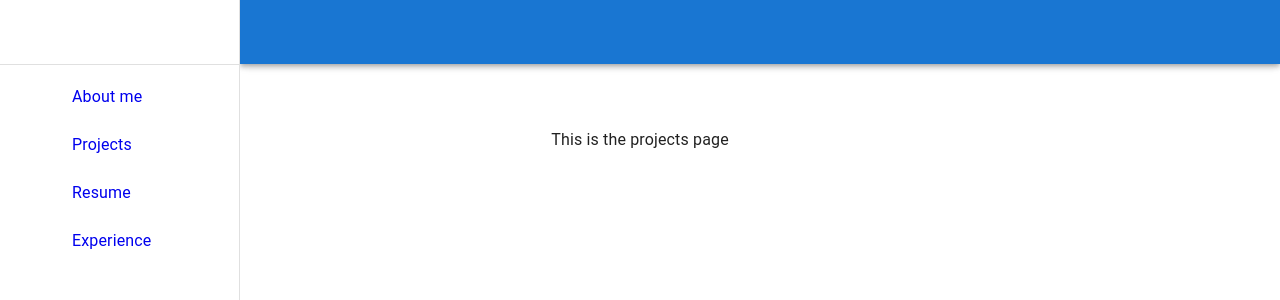
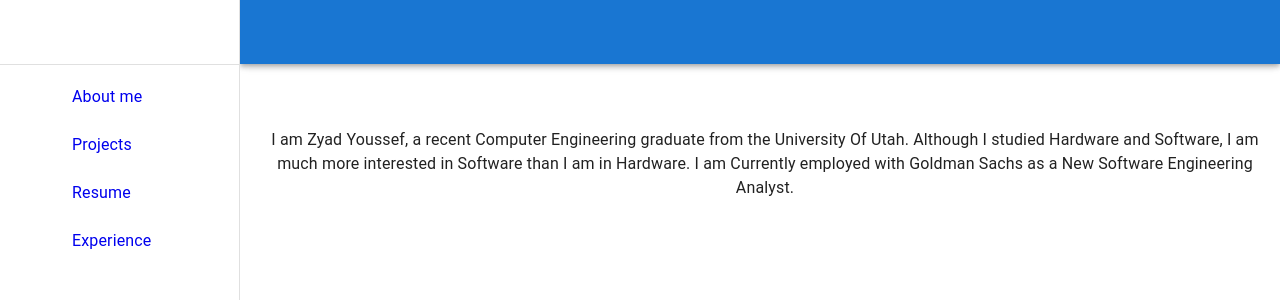
Before and after one commit to zyad-youssef/Personal-Portfolio, a React (Create React App) app in the folder personal_portfolio/: page /Resume in a window 1280 px wide. Shown: the top 300 px of the page. Built offline with nearby package versions, Linux system fonts and the light colour scheme.

Commit message:
fixed about me styling

```diff
--- a/personal_portfolio/src/components/ProjectsPage.tsx
+++ b/personal_portfolio/src/components/ProjectsPage.tsx
@@ -1,11 +1,9 @@
-import React from "react";
-import Typography from '@mui/material/Typography';
+import Box from '@mui/material/Box';
 function Menu() {
   return (
-    <div className="App">
-    This is the projects page
-   </div>
-
+    <Box sx={{position: 'absolute', left: '250px', fontSize: 'h12.fontSize'}}>
+    I am Zyad Youssef, a recent Computer Engineering graduate from the University Of Utah. Although I studied Hardware and Software, I am much more interested in Software than I am 	 in Hardware. I am Currently employed with Goldman Sachs as a New Software Engineering Analyst.
+    </Box>
   );
 }
 
```
